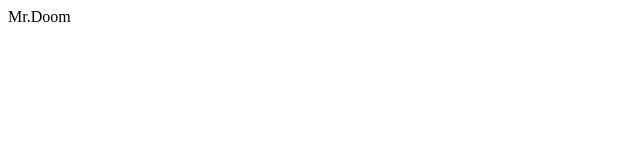
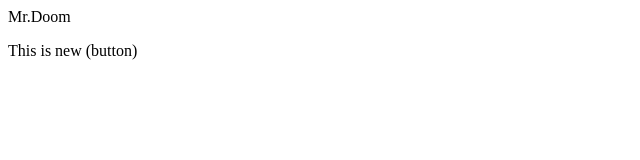
Before and after one commit to NovaNest-22/Local, a plain HTML site: page index.html in a window 1280 px wide. Shown: the whole page, without its empty margins (0-640 px from the left). Drawn offline with Linux system fonts and the light colour scheme.

Commit message:
add nutton

```diff
--- a/index.html
+++ b/index.html
@@ -1 +1,2 @@
 <p>Mr.Doom</p>
+<p>This is new (button)</p>
```
